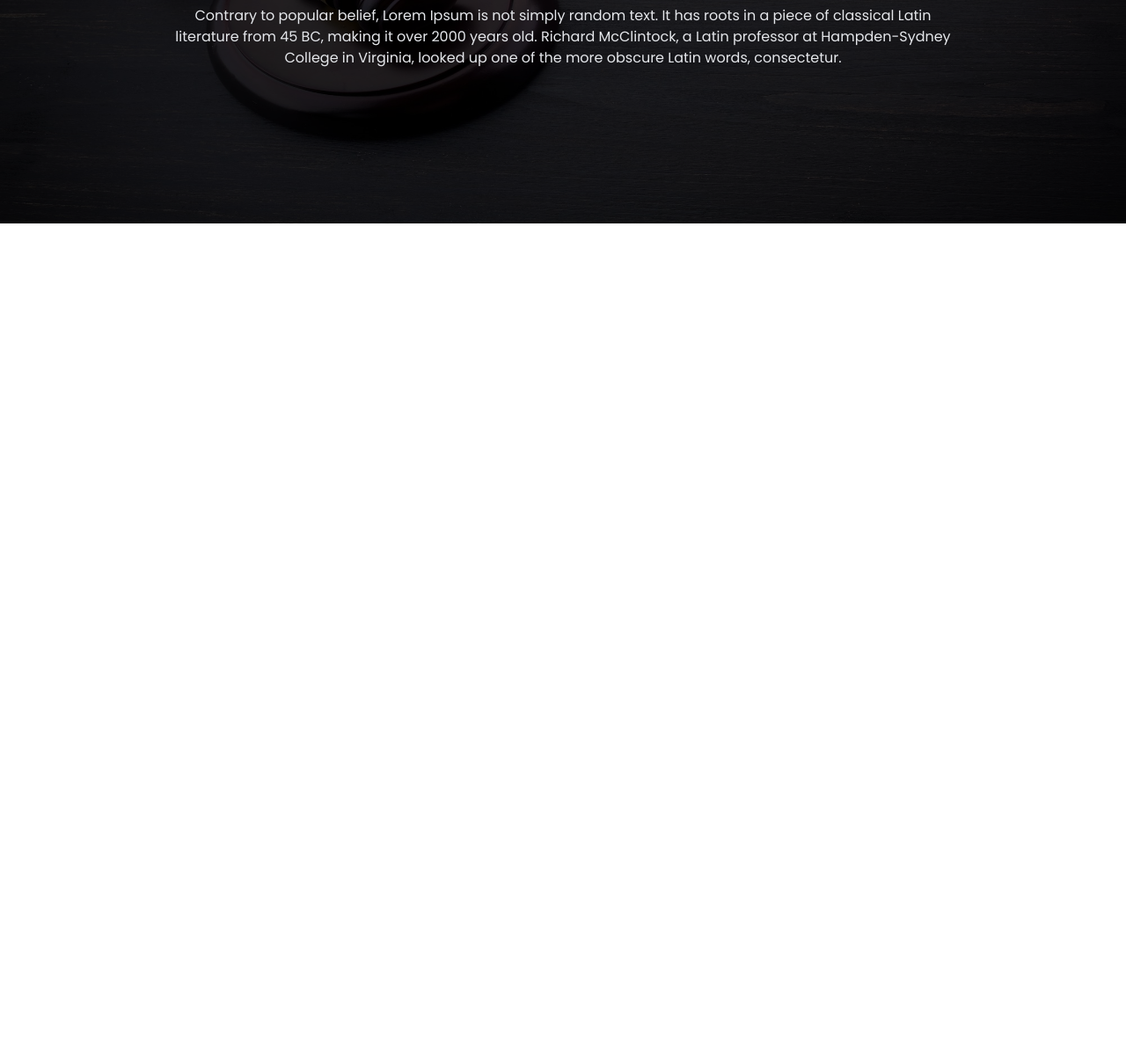
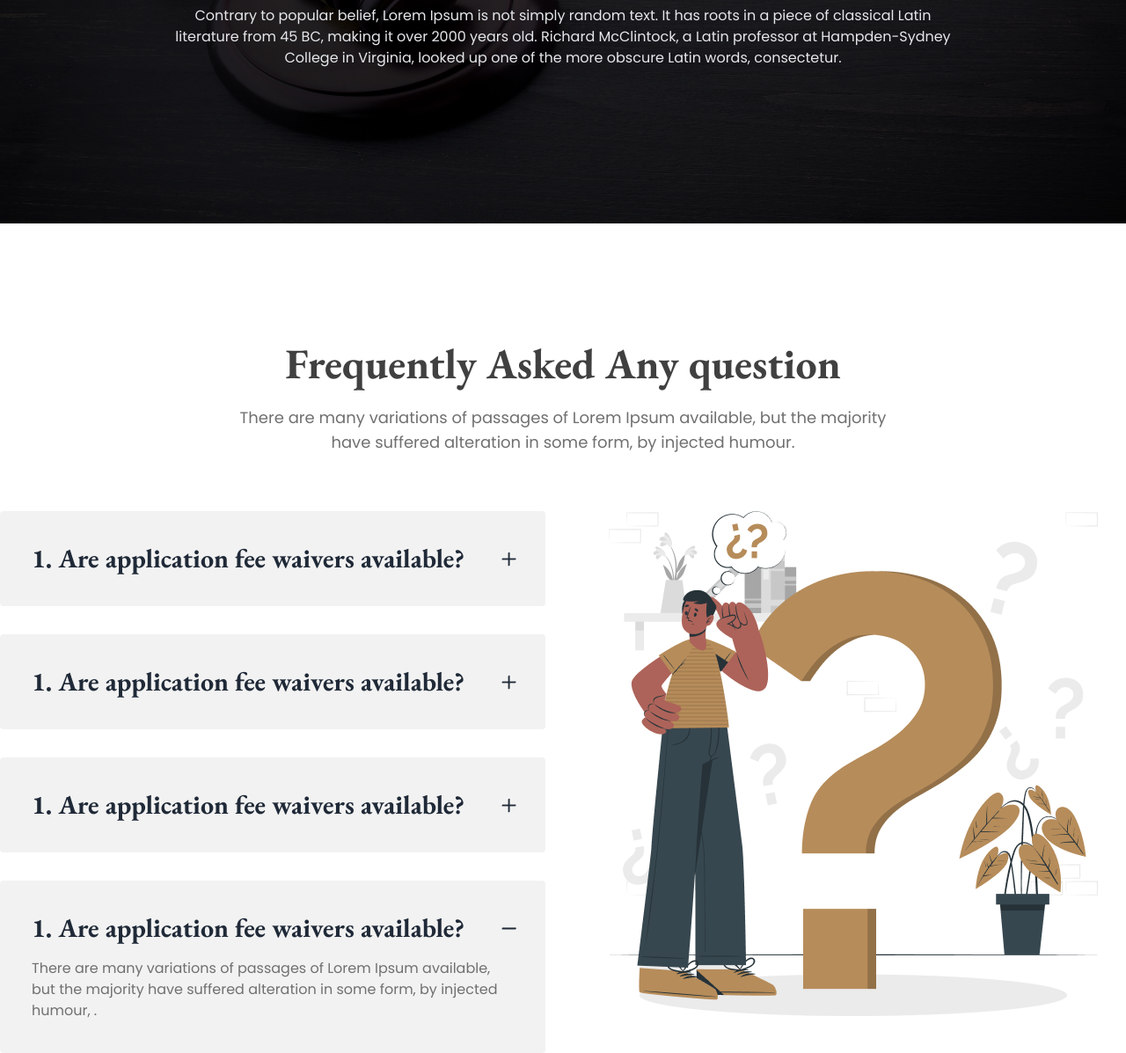
Before and after one commit to coder-shakil99/legal-solution-website-tailwind, a plain HTML site: page index.html in a window 1280 px wide. Shown: the part 2674-3871 px from the top of the page at 88% size. Before the commit the page ends 2935 px from the top, so only its background shows below. Drawn offline with nearby package versions, Linux system fonts and the light colour scheme.

Commit message:
make faq section with responsive

```diff
--- a/index.html
+++ b/index.html
@@ -223,6 +223,52 @@
 
             </div>
           </section>
+          <!-- frequently asked question -->
+           <section class="mt-16 lg:mt-32">
+            <div class="text-center max-w-3xl mx-auto space-y-4 md:space-y-6">
+                <h1 class="text-3xl md:text-5xl font-bold text-[#414040]">Frequently Asked Any question</h1>
+                <p class="text-sm md:text-lg">There are many variations of passages of Lorem Ipsum available, but the majority have suffered alteration in some form, by injected humour.</p>
+            </div>
+            <!-- question-container -->
+             <div class="flex flex-col lg:flex-row gap-y-10 lg:gap-y-0 lg:gap-x-10 mt-8 lg:mt-16">
+                <!-- accordion-div -->
+                <div class="w-full lg:w-1/2 space-y-8">
+                    <div class="collapse collapse-plus bg-base-200 rounded p-5">
+                        <input type="radio" name="my-accordion-3" checked="checked" />
+                        <div class="collapse-title text-3xl font-bold">1. Are application fee waivers available?</div>
+                        <div class="collapse-content">
+                          <p>There are many variations of passages of Lorem Ipsum available, but the majority have suffered alteration in some form, by injected humour, . </p>
+                        </div>
+                      </div>
+                    <div class="collapse collapse-plus bg-base-200 rounded p-5">
+                        <input type="radio" name="my-accordion-3" checked="checked" />
+                        <div class="collapse-title text-3xl font-bold">1. Are application fee waivers available?</div>
+                        <div class="collapse-content">
+                          <p>There are many variations of passages of Lorem Ipsum available, but the majority have suffered alteration in some form, by injected humour, . </p>
+                        </div>
+                      </div>
+                    <div class="collapse collapse-plus bg-base-200 rounded p-5">
+                        <input type="radio" name="my-accordion-3" checked="checked" />
+                        <div class="collapse-title text-3xl font-bold">1. Are application fee waivers available?</div>
+                        <div class="collapse-content">
+                          <p>There are many variations of passages of Lorem Ipsum available, but the majority have suffered alteration in some form, by injected humour, . </p>
+                        </div>
+                      </div>
+                    <div class="collapse collapse-plus bg-base-200 rounded p-5">
+                        <input type="radio" name="my-accordion-3" checked="checked" />
+                        <div class="collapse-title text-3xl font-bold">1. Are application fee waivers available?</div>
+                        <div class="collapse-content">
+                          <p>There are many variations of passages of Lorem Ipsum available, but the majority have suffered alteration in some form, by injected humour, . </p>
+                        </div>
+                      </div>
+
+                </div>
+                <!-- image-div -->
+                <div class="w-full lg:w-1/2">
+                    <img src="./images/faq.png" alt="" class="mx-auto">
+                </div>
+             </div>
+           </section>
       </main>
       <!-- footer-section -->
        <footer></footer>
```
